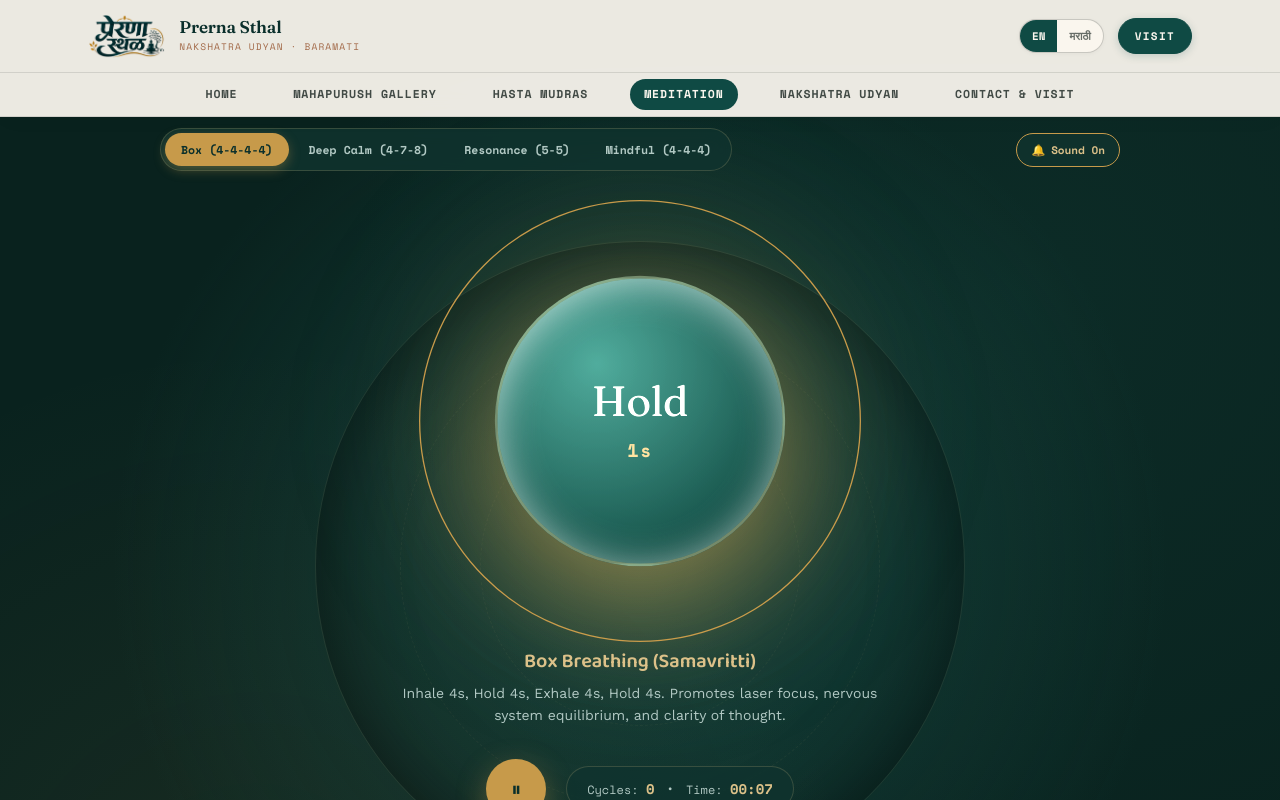
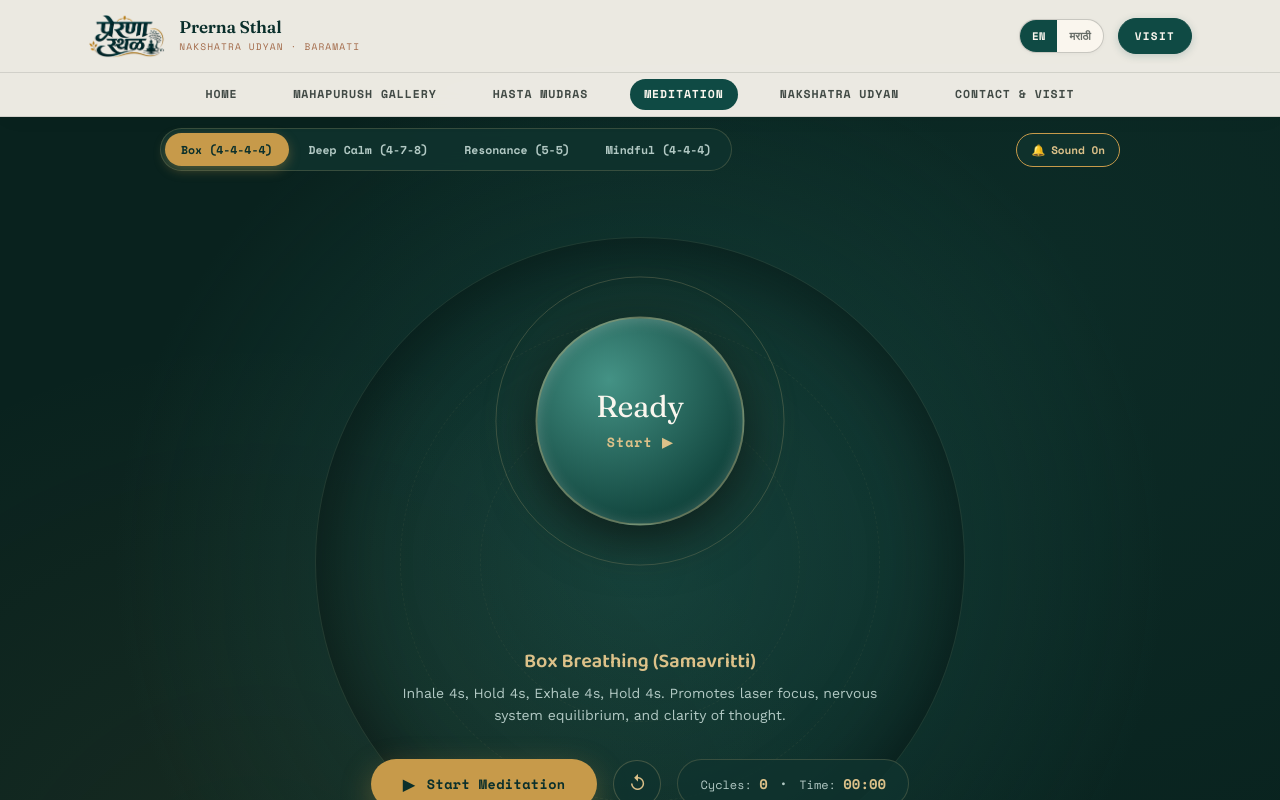
Before and after one commit to vijay-jay-jadhav/perna-sthal, a website: page meditation.html in a window 1280 px wide. Both pictures are taken after a click on the button "EN". Shown: the top 800 px of the page. Drawn offline with nearby package versions, Linux system fonts and the light colour scheme.

Commit message:
feat(ui): update meditation styles and controls
Add visual states for ready and paused modes, and introduce an improved start button for better user interaction.

```diff
--- a/meditation.html
+++ b/meditation.html
@@ -271,6 +271,27 @@
     opacity: 0.25;
   }
 
+  .breath-stage.ready .breath-core {
+    transform: scale(0.95);
+    box-shadow: 0 18px 50px rgba(0,0,0,0.55), inset 0 2px 14px rgba(255,255,255,0.22);
+  }
+  .breath-stage.ready .breath-halo {
+    transform: scale(0.8);
+    opacity: 0.45;
+  }
+  .breath-stage.ready .breath-ripple {
+    transform: scale(0.85);
+    border-color: rgba(220, 193, 137, 0.25);
+  }
+
+  .breath-stage.paused .breath-core {
+    filter: brightness(0.88);
+    box-shadow: 0 15px 40px rgba(0,0,0,0.6);
+  }
+  .breath-stage.paused .breath-halo {
+    opacity: 0.3;
+  }
+
   /* Instruction Typography */
   .breath-prompt {
     font-family: 'Fraunces', serif;
@@ -311,43 +332,84 @@
     color: var(--sanctuary-sub);
   }
 
-  /* Bottom Controls: Play/Pause, Breath Count, Timer */
+  /* Bottom Controls: Start/Pause, Reset, Breath Count, Timer */
   .bottom-controls {
     position: relative;
     z-index: 10;
     display: flex;
     align-items: center;
     justify-content: center;
-    gap: 20px;
+    gap: 16px;
     margin-top: 32px;
     flex-wrap: wrap;
   }
 
-  .play-pause-btn {
-    width: 60px;
-    height: 60px;
-    border-radius: 50%;
+  .start-meditation-btn {
+    display: inline-flex;
+    align-items: center;
+    gap: 12px;
     background: var(--gold);
     color: var(--teal-deep);
     border: 0;
+    padding: 14px 32px;
+    border-radius: 999px;
+    font-family: 'Space Mono', monospace;
+    font-size: 13.5px;
+    font-weight: 700;
+    cursor: pointer;
+    box-shadow: 0 10px 30px rgba(199, 154, 74, 0.35);
+    transition: transform 0.2s ease, background 0.2s ease, box-shadow 0.2s ease, color 0.2s ease;
+    letter-spacing: 0.03em;
+    user-select: none;
+  }
+  .start-meditation-btn:hover {
+    transform: translateY(-2px);
+    background: var(--paper);
+    box-shadow: 0 14px 36px rgba(199, 154, 74, 0.5);
+  }
+  .start-meditation-btn.is-active {
+    background: rgba(220, 193, 137, 0.15);
+    color: var(--paper);
+    border: 1px solid var(--gold-soft);
+    box-shadow: 0 4px 16px rgba(0,0,0,0.25);
+  }
+  .start-meditation-btn.is-active:hover {
+    background: rgba(220, 193, 137, 0.3);
+    transform: translateY(-2px);
+  }
+  .start-btn-icon {
+    font-size: 15px;
+    display: inline-flex;
+    align-items: center;
+    justify-content: center;
+  }
+
+  .reset-btn {
+    width: 48px;
+    height: 48px;
+    border-radius: 50%;
+    background: rgba(16, 51, 46, 0.85);
+    border: 1px solid rgba(220, 193, 137, 0.25);
+    color: var(--gold-soft);
     display: flex;
     align-items: center;
     justify-content: center;
-    font-size: 20px;
+    font-size: 18px;
     cursor: pointer;
-    box-shadow: 0 10px 30px rgba(199, 154, 74, 0.4);
-    transition: transform 0.2s ease, background 0.2s ease;
+    transition: background 0.2s ease, transform 0.2s ease, color 0.2s ease;
+    user-select: none;
   }
-  .play-pause-btn:hover {
-    transform: scale(1.08);
-    background: var(--paper);
+  .reset-btn:hover {
+    background: rgba(220, 193, 137, 0.2);
+    color: var(--paper);
+    transform: rotate(-60deg);
   }
 
   .stats-pill {
     background: rgba(16, 51, 46, 0.85);
     border: 1px solid rgba(220, 193, 137, 0.2);
     border-radius: 999px;
-    padding: 10px 20px;
+    padding: 12px 22px;
     font-family: 'Space Mono', monospace;
     font-size: 12px;
     color: var(--sanctuary-sub);
@@ -584,12 +646,12 @@
     </div>
 
     <!-- Central Breath Orb Stage -->
-    <div class="breath-stage" id="breathStage" onclick="togglePlayPause()">
+    <div class="breath-stage ready" id="breathStage" onclick="togglePlayPause()" onkeydown="if(event.key==='Enter'||event.key===' '){event.preventDefault();togglePlayPause();}" role="button" tabindex="0" title="Click to start or pause meditation" aria-label="Meditation sphere">
       <div class="breath-halo" id="breathHalo"></div>
       <div class="breath-ripple" id="breathRipple"></div>
       <div class="breath-core" id="breathCore">
-        <div class="breath-prompt" id="breathPrompt">Inhale</div>
-        <div class="breath-timer" id="breathTimer">4s</div>
+        <div class="breath-prompt" id="breathPrompt">Ready</div>
+        <div class="breath-timer" id="breathTimer">Start ▶</div>
       </div>
     </div>
 
@@ -601,10 +663,15 @@
       </div>
     </div>
 
-    <!-- Bottom Controls: Play/Pause, Breath Count, Session Timer -->
+    <!-- Bottom Controls: Start/Pause Button, Reset, Breath Count, Session Timer -->
     <div class="bottom-controls">
-      <button type="button" class="play-pause-btn" id="playBtn" onclick="togglePlayPause()" aria-label="Play or Pause">
-        <span id="playIcon">⏸</span>
+      <button type="button" class="start-meditation-btn" id="startMeditationBtn" onclick="togglePlayPause()" aria-label="Start Meditation">
+        <span class="start-btn-icon" id="startBtnIcon">▶</span>
+        <span id="startBtnText">Start Meditation</span>
+      </button>
+
+      <button type="button" class="reset-btn" id="resetBtn" onclick="resetMeditationSession()" title="Reset practice session" aria-label="Reset practice session">
+        ↺
       </button>
 
       <div class="stats-pill">
@@ -740,7 +807,8 @@
     };
 
     let currentPatternKey = "box";
-    let isPlaying = true;
+    let isPlaying = false;
+    let hasStarted = false;
     let currentPhaseIndex = 0;
     let secondsLeftInPhase = 4;
     let phaseInterval = null;
@@ -805,7 +873,11 @@
         btn.classList.toggle('active', btn.dataset.pattern === key);
       });
       updatePatternHeadings();
-      resetCycle();
+      if (!hasStarted) {
+        showReadyState();
+      } else {
+        resetCycle();
+      }
     }
 
     function updatePatternHeadings() {
@@ -813,6 +885,40 @@
       const pat = patterns[currentPatternKey];
       document.getElementById('patternTitle').textContent = isMr ? pat.titleMr : pat.titleEn;
       document.getElementById('patternDesc').textContent = isMr ? pat.descMr : pat.descEn;
+    }
+
+    function showReadyState() {
+      const stage = document.getElementById('breathStage');
+      const prompt = document.getElementById('breathPrompt');
+      const timer = document.getElementById('breathTimer');
+      const isMr = document.body.classList.contains('lang-mr');
+
+      stage.className = 'breath-stage ready';
+      prompt.textContent = isMr ? 'सज्ज व्हा' : 'Ready';
+      timer.textContent = isMr ? 'सुरू करा ▶' : 'Start ▶';
+
+      updateButtonUI();
+    }
+
+    function updateButtonUI() {
+      const btn = document.getElementById('startMeditationBtn');
+      const icon = document.getElementById('startBtnIcon');
+      const text = document.getElementById('startBtnText');
+      const isMr = document.body.classList.contains('lang-mr');
+
+      if (!hasStarted) {
+        btn.classList.remove('is-active');
+        icon.textContent = '▶';
+        text.textContent = isMr ? 'ध्यान सुरू करा' : 'Start Meditation';
+      } else if (isPlaying) {
+        btn.classList.add('is-active');
+        icon.textContent = '⏸';
+        text.textContent = isMr ? 'थांबवा' : 'Pause Practice';
+      } else {
+        btn.classList.remove('is-active');
+        icon.textContent = '▶';
+        text.textContent = isMr ? 'पुन्हा सुरू करा' : 'Resume Practice';
+      }
     }
 
     function resetCycle() {
@@ -841,7 +947,7 @@
     }
 
     function stepPhase() {
-      if (!isPlaying) return;
+      if (!isPlaying || !hasStarted) return;
 
       const pat = patterns[currentPatternKey];
       secondsLeftInPhase--;
@@ -861,13 +967,55 @@
     }
 
     function togglePlayPause() {
+      const isMr = document.body.classList.contains('lang-mr');
+      const stage = document.getElementById('breathStage');
+      const prompt = document.getElementById('breathPrompt');
+      const timer = document.getElementById('breathTimer');
+      const pat = patterns[currentPatternKey];
+
+      if (!hasStarted) {
+        hasStarted = true;
+        isPlaying = true;
+        currentPhaseIndex = 0;
+        const phase = pat.phases[0];
+        secondsLeftInPhase = phase.duration;
+        applyPhase(phase);
+        updateButtonUI();
+
+        if (audioCtx && audioCtx.state === 'suspended') {
+          audioCtx.resume();
+        }
+        return;
+      }
+
       isPlaying = !isPlaying;
-      const playIcon = document.getElementById('playIcon');
-      playIcon.textContent = isPlaying ? '⏸' : '▶';
+      updateButtonUI();
 
-      if (isPlaying && audioCtx && audioCtx.state === 'suspended') {
-        audioCtx.resume();
+      if (isPlaying) {
+        // Resumed
+        const currPhase = pat.phases[currentPhaseIndex];
+        stage.className = 'breath-stage ' + currPhase.cls;
+        prompt.textContent = isMr ? currPhase.nameMr : currPhase.nameEn;
+        timer.textContent = secondsLeftInPhase + 's';
+        if (audioCtx && audioCtx.state === 'suspended') {
+          audioCtx.resume();
+        }
+      } else {
+        // Paused
+        stage.className = 'breath-stage paused';
+        prompt.textContent = isMr ? 'थांबवले' : 'Paused';
+        timer.textContent = secondsLeftInPhase + 's';
       }
+    }
+
+    function resetMeditationSession() {
+      isPlaying = false;
+      hasStarted = false;
+      completedCycles = 0;
+      totalSeconds = 0;
+      document.getElementById('cycleCount').textContent = '0';
+      document.getElementById('sessionTimer').textContent = '00:00';
+      showReadyState();
     }
 
     // Timer formatting
@@ -942,12 +1090,13 @@
     window.addEventListener('DOMContentLoaded', () => {
       checkQueryParams();
       initMudrasList();
-      setPattern(currentPatternKey);
+      updatePatternHeadings();
+      showReadyState();
 
       phaseInterval = setInterval(stepPhase, 1000);
 
       sessionTimerInterval = setInterval(() => {
-        if (isPlaying) {
+        if (isPlaying && hasStarted) {
           totalSeconds++;
           document.getElementById('sessionTimer').textContent = formatTime(totalSeconds);
         }
@@ -959,10 +1108,17 @@
           setTimeout(() => {
             updatePatternHeadings();
             initMudrasList();
-            const pat = patterns[currentPatternKey];
-            const phase = pat.phases[currentPhaseIndex];
-            const prompt = document.getElementById('breathPrompt');
-            prompt.textContent = document.body.classList.contains('lang-mr') ? phase.nameMr : phase.nameEn;
+            updateButtonUI();
+            const isMr = document.body.classList.contains('lang-mr');
+            if (!hasStarted) {
+              showReadyState();
+            } else if (!isPlaying) {
+              document.getElementById('breathPrompt').textContent = isMr ? 'थांबवले' : 'Paused';
+            } else {
+              const pat = patterns[currentPatternKey];
+              const phase = pat.phases[currentPhaseIndex];
+              document.getElementById('breathPrompt').textContent = isMr ? phase.nameMr : phase.nameEn;
+            }
           }, 50);
         });
       });
```
